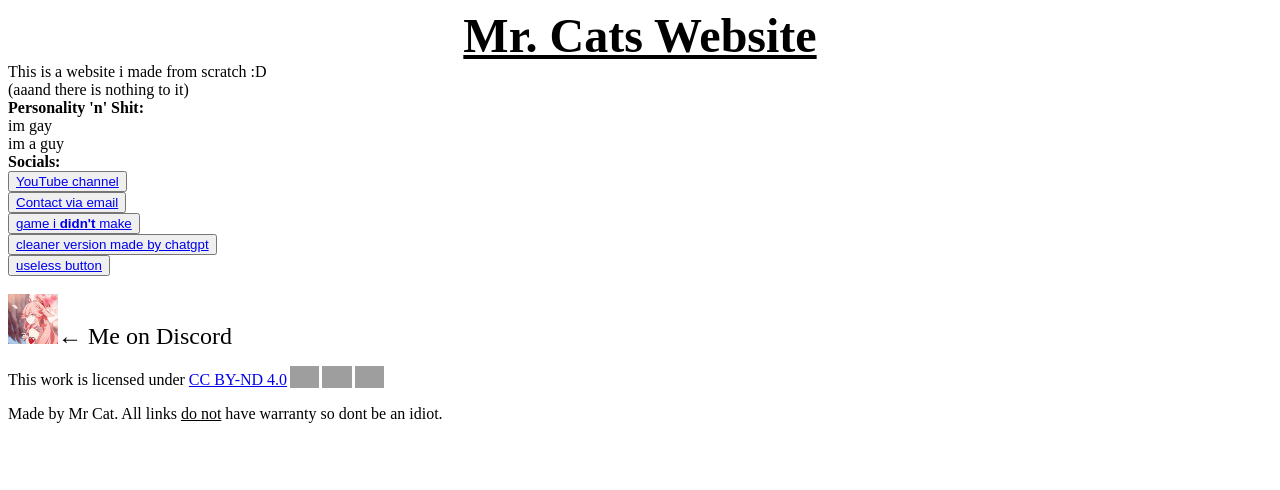
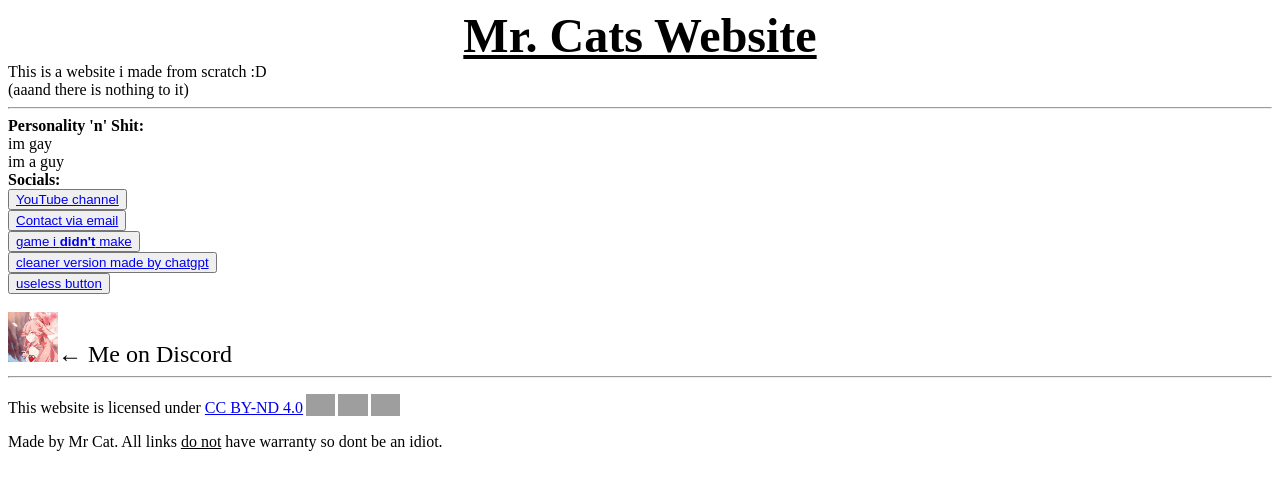
Before and after one commit to MrCatGitHub/website, a website: page index.html in a window 1280 px wide. Drawn offline with Linux system fonts and the light colour scheme; grey boxes are pictures that could not be loaded.

Commit message:
Update index.html

```diff
--- a/index.html
+++ b/index.html
@@ -11,6 +11,7 @@
     </div>
     This is a website i made from scratch :D<br>
     (aaand there is nothing to it)<br>
+    <hr>
     <b>Personality 'n' Shit:</b><br>
     im gay<br>
     im a guy<br>
@@ -26,10 +27,11 @@
         <img data-image-id="zB2uoCs.png" src="./img/zB2uoCs.png" title="My discord pfp" style="width:50px;height:50px;"/><font size="5">&#8592; Me on Discord</font>
     </div>
     <script src="script.js"></script>
+    <hr>
+
 </body>
 <footer>
-    <p xmlns:cc="http://creativecommons.org/ns#">This work is licensed under <a href="https://creativecommons.org/licenses/by-nd/4.0/?ref=chooser-v1" target="_blank" rel="license noopener noreferrer" style="display:inline-block;">CC BY-ND 4.0<img style="height:22px!important;margin-left:3px;vertical-align:text-bottom;" src="https://mirrors.creativecommons.org/presskit/icons/cc.svg?ref=chooser-v1" alt=""><img style="height:22px!important;margin-left:3px;vertical-align:text-bottom;" src="https://mirrors.creativecommons.org/presskit/icons/by.svg?ref=chooser-v1" alt=""><img style="height:22px!important;margin-left:3px;vertical-align:text-bottom;" src="https://mirrors.creativecommons.org/presskit/icons/nd.svg?ref=chooser-v1" alt=""></a></p>
+    <p xmlns:cc="http://creativecommons.org/ns#">This website is licensed under <a href="https://creativecommons.org/licenses/by-nd/4.0/?ref=chooser-v1" target="_blank" rel="license noopener noreferrer" style="display:inline-block;">CC BY-ND 4.0<img style="height:22px!important;margin-left:3px;vertical-align:text-bottom;" src="https://mirrors.creativecommons.org/presskit/icons/cc.svg?ref=chooser-v1" alt=""><img style="height:22px!important;margin-left:3px;vertical-align:text-bottom;" src="https://mirrors.creativecommons.org/presskit/icons/by.svg?ref=chooser-v1" alt=""><img style="height:22px!important;margin-left:3px;vertical-align:text-bottom;" src="https://mirrors.creativecommons.org/presskit/icons/nd.svg?ref=chooser-v1" alt=""></a></p>
     Made by Mr Cat<!--And ChatGPT-4o-->.  All links <u>do not</u> have warranty so dont be an idiot.
-
 </footer>
 </html>
```
